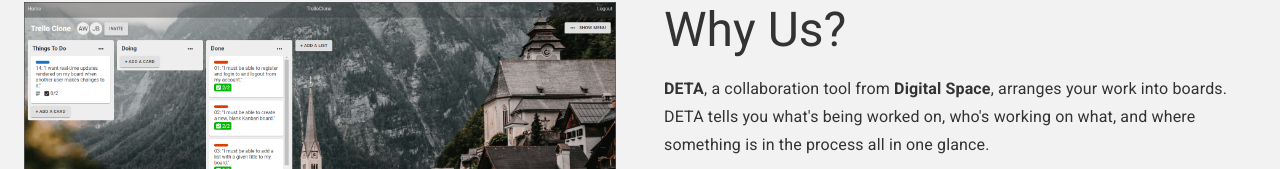
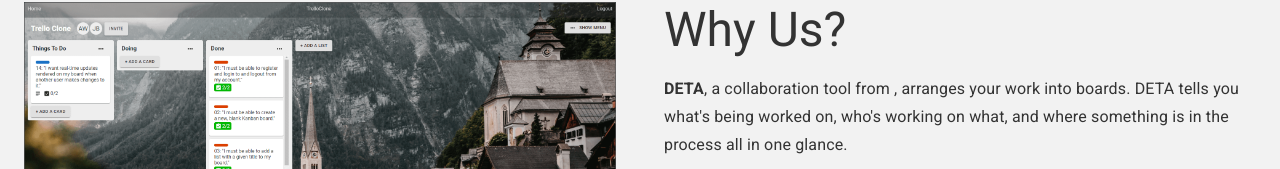
Before and after one commit to mirasrobert/netzillian-client, a React (Create React App) app: page /about in a window 1280 px wide. Shown: the part 437-606 px from the top of the page. Built offline with nearby package versions, Linux system fonts and the light colour scheme; no server answers.

Commit message:
Change company name on about

```diff
--- a/src/components/pages/About.js
+++ b/src/components/pages/About.js
@@ -56,9 +56,10 @@ const About = () => {
                 variant='subtitle1'
                 align='left'>
                 <strong>DETA</strong>, a collaboration tool from{' '}
-                <strong>Digital Space</strong>, arranges your work into boards.
-                DETA tells you what's being worked on, who's working on what,
-                and where something is in the process all in one glance.
+                <strong>{process.env.REACT_APP_NAME}</strong>, arranges your
+                work into boards. DETA tells you what's being worked on, who's
+                working on what, and where something is in the process all in
+                one glance.
               </Typography>
               <Typography variant='subtitle1' align='left'>
                 Consider a whiteboard covered in lists of sticky notes, each one
```
